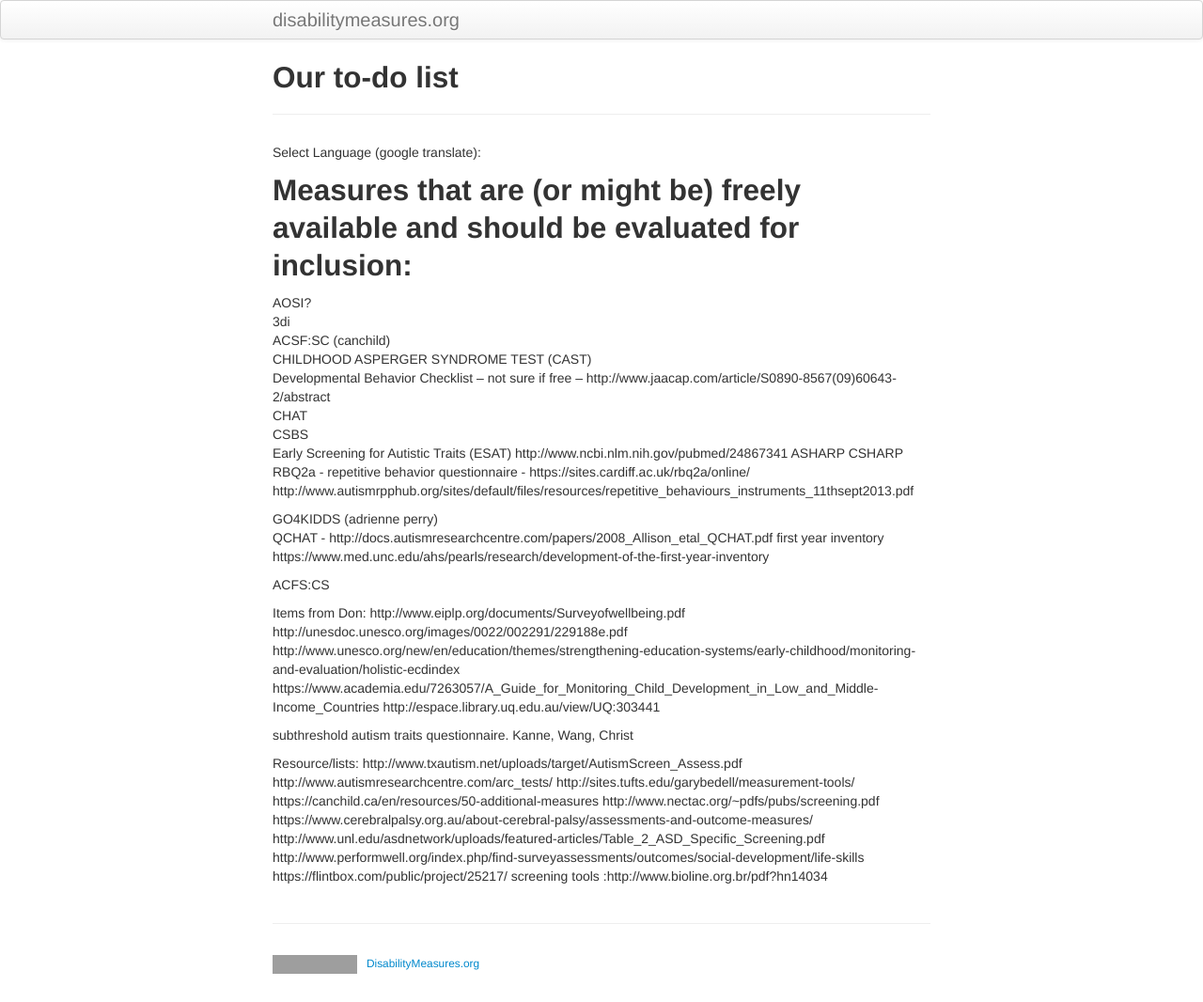
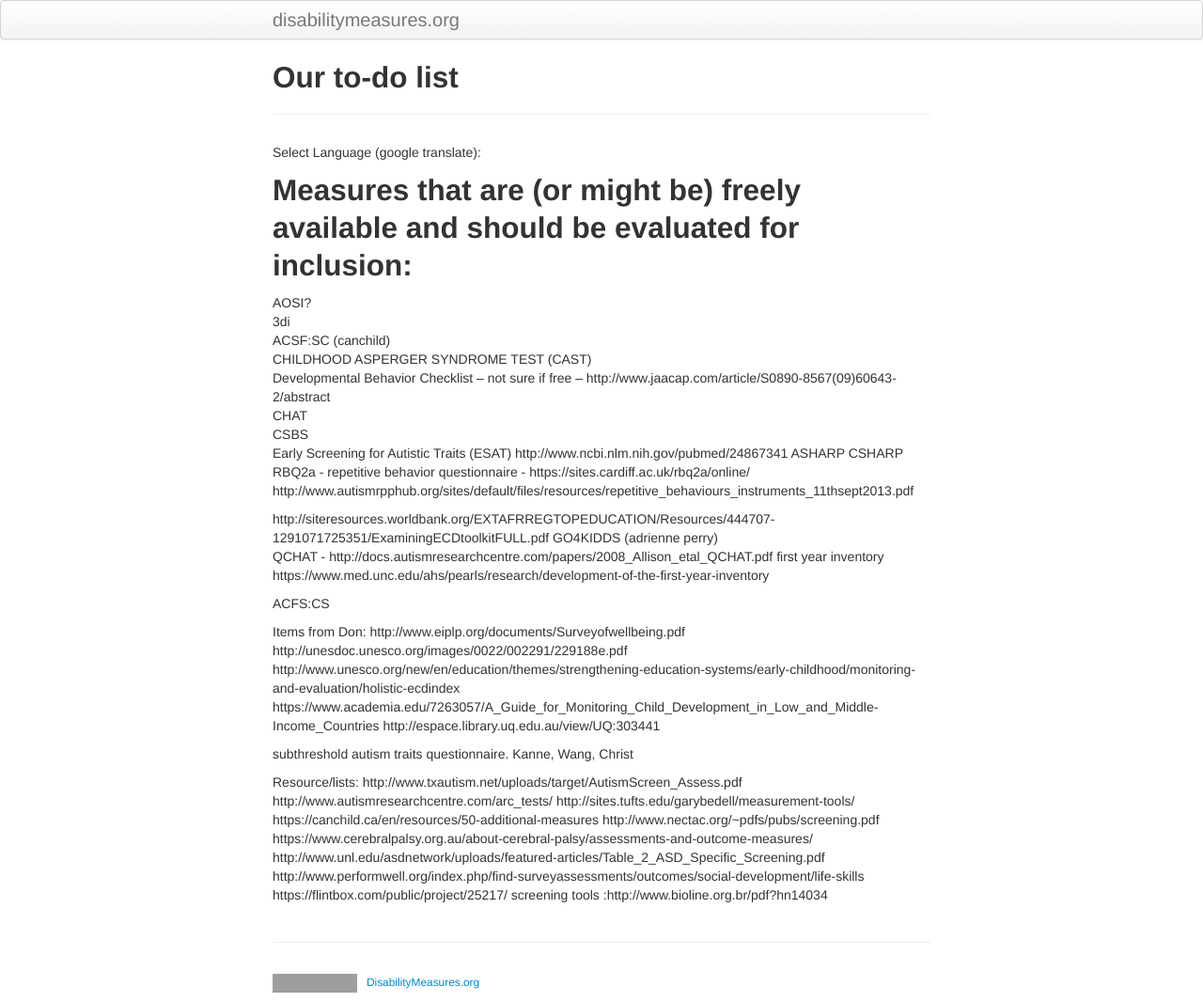
Before and after one commit to mjmaenner/disabilitymeasures, a Jekyll site: the page built from pages/measurestoadd.md, in a window 1280 px wide. Shown: the whole page at 94% size. Built offline with Jekyll 4.4.1, drawn with Linux system fonts in a browser that asks for light colours; part of the change alters nothing that is shown; grey boxes are pictures that could not be loaded.

Commit message:
Update measurestoadd.md

```diff
--- a/pages/measurestoadd.md
+++ b/pages/measurestoadd.md
@@ -27,7 +27,7 @@ RBQ2a - repetitive behavior questionnaire - https://sites.cardiff.ac.uk/rbq2a/on
 http://www.autismrpphub.org/sites/default/files/resources/repetitive_behaviours_instruments_11thsept2013.pdf
 
 
-
+http://siteresources.worldbank.org/EXTAFRREGTOPEDUCATION/Resources/444707-1291071725351/ExaminingECDtoolkitFULL.pdf
 GO4KIDDS (adrienne perry)
 QCHAT - http://docs.autismresearchcentre.com/papers/2008_Allison_etal_QCHAT.pdf
 first year inventory https://www.med.unc.edu/ahs/pearls/research/development-of-the-first-year-inventory
```
